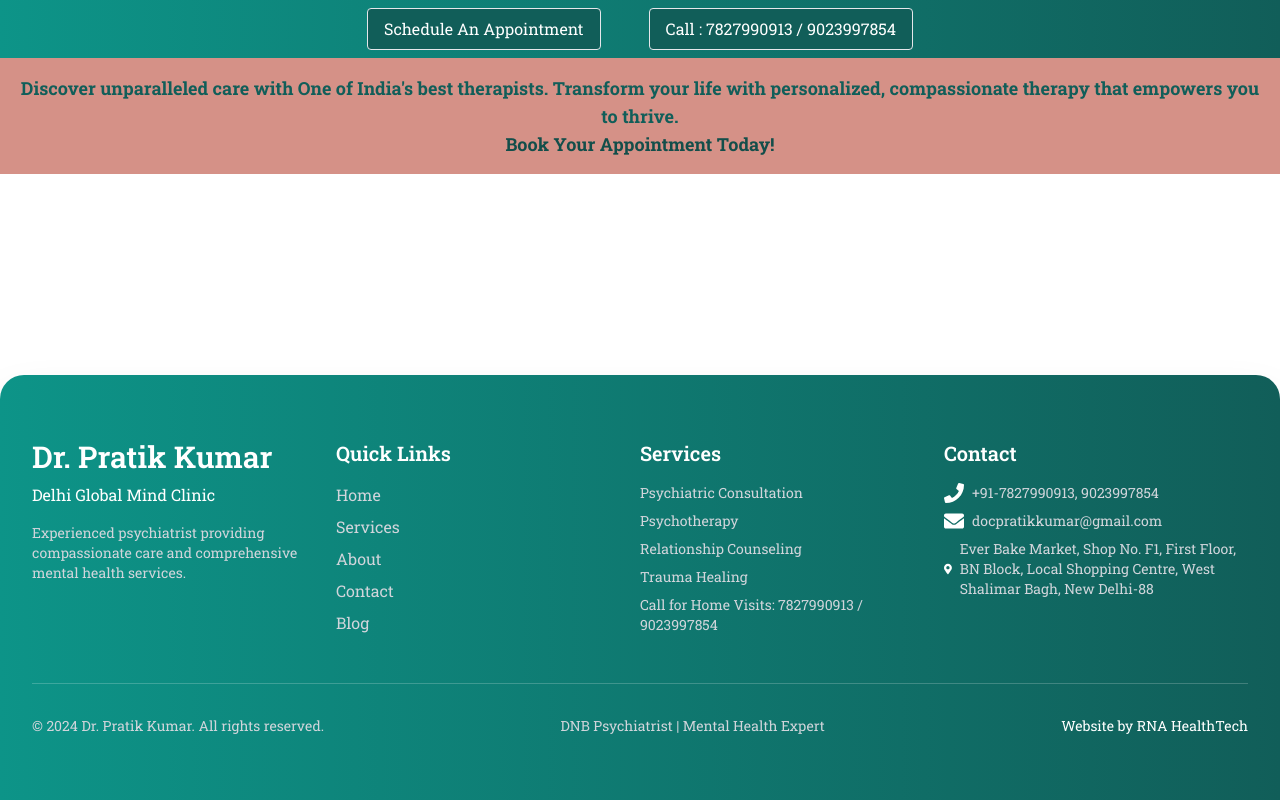
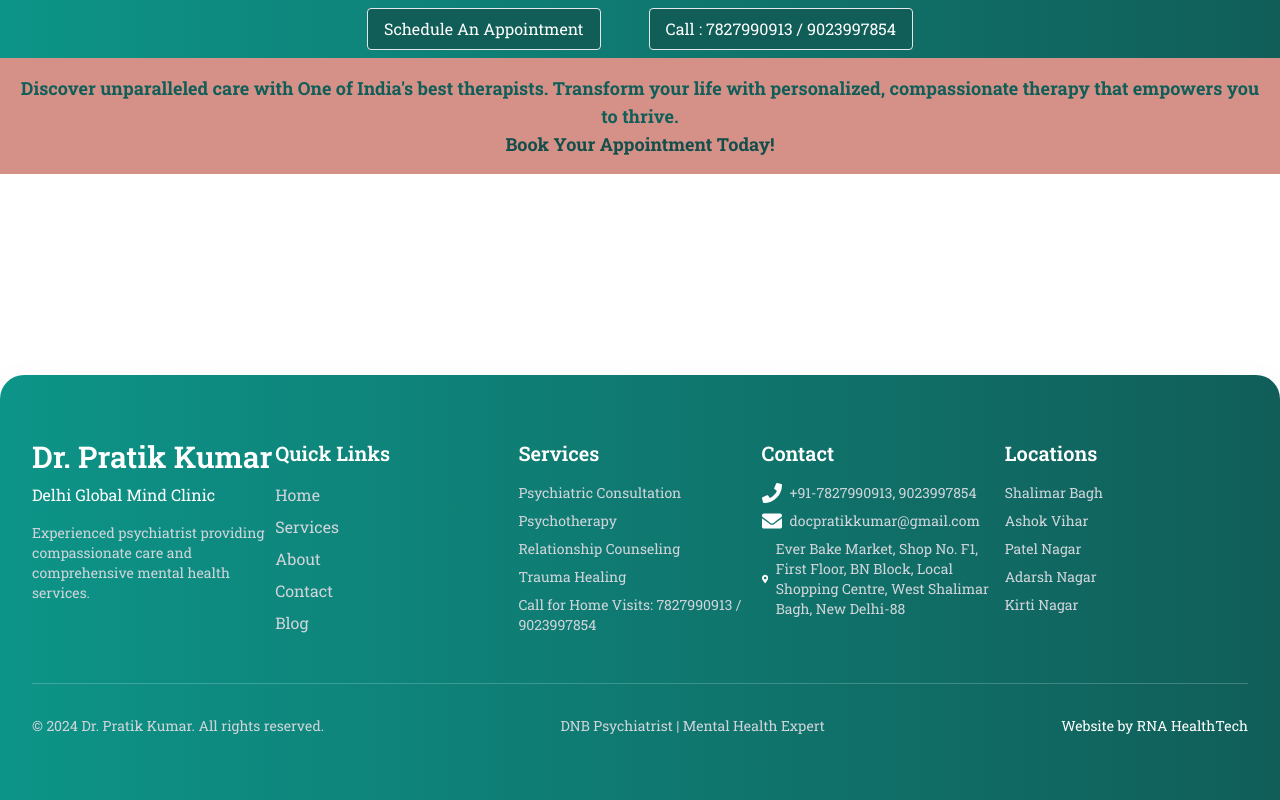
Before and after one commit to RNAHealthTech/delhimentalhealth, a React (Create React App) app: page /services/epilepsy in a window 1280 px wide. Built offline with nearby package versions, Linux system fonts and the light colour scheme; a web font is replaced by a local one.

Commit message:
location

```diff
--- a/src/App.tsx
+++ b/src/App.tsx
@@ -41,6 +41,11 @@
       <Layout>
         <Routes>
           <Route path="/" element={<Home />} />
+          <Route path="/shalimar-bagh" element={<Home />} />
+          <Route path="/ashok-vihar" element={<Home />} />
+          <Route path="/patel-nagar" element={<Home />} />
+          <Route path="/adarsh-nagar" element={<Home />} />
+          <Route path="/kirti-nagar" element={<Home />} />
           <Route path="/about" element={<About />} />
           <Route path="/services" element={<Services />} />
           <Route path="/services/depression-anxiety" element={<DepressionAnxiety />} />
--- a/src/components/Layout/Footer.tsx
+++ b/src/components/Layout/Footer.tsx
@@ -17,14 +17,13 @@
   </Link>
 );
 
-
 const Footer: React.FC = () => {
   return (
     <footer className="bg-gradient-to-l from-teal-800 to-teal-600 text-white rounded-t-3xl shadow-2xl relative overflow-hidden">
       <div className="max-w-7xl mx-auto px-4 sm:px-6 lg:px-8 py-12 sm:py-16">
         <div className="flex flex-col md:flex-row justify-between">
           {/* Column 1: About */}
-          <div className="w-full md:w-1/4 mb-8 md:mb-0">
+          <div className="w-full md:w-1/5 mb-8 md:mb-0">
             <h3 className="text-2xl md:text-3xl font-semibold mb-2">Dr. Pratik Kumar</h3>
             <h4 className="text-md">Delhi Global Mind Clinic</h4>
             <p className="text-sm text-gray-300 mt-4 mb-6 max-w-xs">
@@ -32,10 +31,10 @@
             </p>
           </div>
 
-          {/* Wrapper for Quick Links, Services, and Contact Us */}
-          <div className="w-full md:w-3/4 flex flex-col md:flex-row">
+          {/* Wrapper for Quick Links, Services, Locations, and Contact Us */}
+          <div className="w-full md:w-4/5 flex flex-col md:flex-row">
             {/* Column 2: Quick Links */}
-            <div className="w-full md:w-1/3 mb-8 md:mb-0">
+            <div className="w-full md:w-1/4 mb-8 md:mb-0">
               <h3 className="text-xl font-semibold mb-4">Quick Links</h3>
               <ul className="space-y-2">
                 <li><FooterLink to="/">Home</FooterLink></li>
@@ -47,7 +46,7 @@
             </div>
 
             {/* Column 3: Services */}
-            <div className="w-full md:w-1/3 mb-8 md:mb-0">
+            <div className="w-full md:w-1/4 mb-8 md:mb-0">
               <h3 className="text-xl font-semibold mb-4">Services</h3>
               <ul className="space-y-2 text-sm text-gray-300">
                 <li><FooterLink to="/services/">Psychiatric Consultation</FooterLink></li>
@@ -58,8 +57,10 @@
               </ul>
             </div>
 
+
+
             {/* Column 4: Contact Information */}
-            <div className="w-full md:w-1/3">
+            <div className="w-full md:w-1/4">
               <h3 className="text-xl font-semibold mb-4">Contact</h3>
               <div className="space-y-2">
                 <p className="flex items-center space-x-2">
@@ -76,6 +77,18 @@
                 </p>
               </div>
             </div>
+
+            {/* Column 5: Locations */}
+            <div className="w-full md:w-1/4 mb-8 md:mb-0">
+              <h3 className="text-xl font-semibold mb-4">Locations</h3>
+              <ul className="space-y-2 text-sm text-gray-300">
+                <li><FooterLink to="/shalimar-bagh">Shalimar Bagh</FooterLink></li>
+                <li><FooterLink to="/ashok-vihar">Ashok Vihar</FooterLink></li>
+                <li><FooterLink to="/patel-nagar">Patel Nagar</FooterLink></li>
+                <li><FooterLink to="/adarsh-nagar">Adarsh Nagar</FooterLink></li>
+                <li><FooterLink to="/kirti-nagar">Kirti Nagar</FooterLink></li>
+              </ul>
+            </div>
           </div>
         </div>
 
@@ -85,9 +98,8 @@
             DNB Psychiatrist | Mental Health Expert
           </p>
           <p className='text-sm'>
-          Website by <a href="https://rnahealthtech.com" className="text-white-800 hover:underline">RNA HealthTech</a>
-
-        </p>
+            Website by <a href="https://rnahealthtech.com" className="text-white-800 hover:underline">RNA HealthTech</a>
+          </p>
         </div>
       </div>
     </footer>
@@ -95,3 +107,101 @@
 };
 
 export default Footer;
+
+// import React from 'react';
+// import { Link } from 'react-router-dom';
+// import { FaPhone, FaEnvelope, FaMapMarkerAlt } from 'react-icons/fa';
+
+// const siteMetadata = {
+//   linkedin: "https://www.linkedin.com/in/dr-pratik-kumar",
+//   facebook: "https://www.facebook.com/drpratikkumar",
+//   twitter: "https://twitter.com/drpratikkumar",
+//   phone: "+91-7827990913, 9023997854 ",
+//   email: "docpratikkumar@gmail.com",
+//   address: " Ever Bake Market, Shop No. F1, First Floor, BN Block, Local Shopping Centre, West Shalimar Bagh, New Delhi-88",
+// };
+
+// const FooterLink: React.FC<{ to: string; children: React.ReactNode }> = ({ to, children }) => (
+//   <Link to={to} className="hover:underline transition-all duration-300 text-gray-300 hover:text-white">
+//     {children}
+//   </Link>
+// );
+
+
+// const Footer: React.FC = () => {
+//   return (
+//     <footer className="bg-gradient-to-l from-teal-800 to-teal-600 text-white rounded-t-3xl shadow-2xl relative overflow-hidden">
+//       <div className="max-w-7xl mx-auto px-4 sm:px-6 lg:px-8 py-12 sm:py-16">
+//         <div className="flex flex-col md:flex-row justify-between">
+//           {/* Column 1: About */}
+//           <div className="w-full md:w-1/4 mb-8 md:mb-0">
+//             <h3 className="text-2xl md:text-3xl font-semibold mb-2">Dr. Pratik Kumar</h3>
+//             <h4 className="text-md">Delhi Global Mind Clinic</h4>
+//             <p className="text-sm text-gray-300 mt-4 mb-6 max-w-xs">
+//               Experienced psychiatrist providing compassionate care and comprehensive mental health services.
+//             </p>
+//           </div>
+
+//           {/* Wrapper for Quick Links, Services, and Contact Us */}
+//           <div className="w-full md:w-3/4 flex flex-col md:flex-row">
+//             {/* Column 2: Quick Links */}
+//             <div className="w-full md:w-1/3 mb-8 md:mb-0">
+//               <h3 className="text-xl font-semibold mb-4">Quick Links</h3>
+//               <ul className="space-y-2">
+//                 <li><FooterLink to="/">Home</FooterLink></li>
+//                 <li><FooterLink to="/services">Services</FooterLink></li>
+//                 <li><FooterLink to="/about">About</FooterLink></li>
+//                 <li><FooterLink to="/contact">Contact</FooterLink></li>
+//                 <li><FooterLink to="/blog">Blog</FooterLink></li>
+//               </ul>
+//             </div>
+
+//             {/* Column 3: Services */}
+//             <div className="w-full md:w-1/3 mb-8 md:mb-0">
+//               <h3 className="text-xl font-semibold mb-4">Services</h3>
+//               <ul className="space-y-2 text-sm text-gray-300">
+//                 <li><FooterLink to="/services/">Psychiatric Consultation</FooterLink></li>
+//                 <li><FooterLink to="/services/psychotherapy">Psychotherapy</FooterLink></li>
+//                 <li><FooterLink to="/services/relationship-counseling">Relationship Counseling</FooterLink></li>
+//                 <li><FooterLink to="/services/ocd-ptsd-adhd">Trauma Healing</FooterLink></li>
+//                 <li>Call for Home Visits<FooterLink to="tel:9934035397">: 7827990913 / 9023997854</FooterLink></li>
+//               </ul>
+//             </div>
+
+//             {/* Column 4: Contact Information */}
+//             <div className="w-full md:w-1/3">
+//               <h3 className="text-xl font-semibold mb-4">Contact</h3>
+//               <div className="space-y-2">
+//                 <p className="flex items-center space-x-2">
+//                   <FaPhone className="h-5 w-5" />
+//                   <span className="text-sm text-gray-300">{siteMetadata.phone}</span>
+//                 </p>
+//                 <p className="flex items-center space-x-2">
+//                   <FaEnvelope className="h-5 w-5" />
+//                   <span className="text-sm text-gray-300">{siteMetadata.email}</span>
+//                 </p>
+//                 <p className="flex items-center space-x-2">
+//                   <FaMapMarkerAlt className="h-5 w-5" />
+//                   <span className="text-sm text-gray-300">{siteMetadata.address}</span>
+//                 </p>
+//               </div>
+//             </div>
+//           </div>
+//         </div>
+
+//         <div className="mt-12 pt-8 border-t border-white/20 flex flex-col sm:flex-row justify-between items-center gap-4">
+//           <p className="text-sm text-gray-300">&copy; {new Date().getFullYear()} Dr. Pratik Kumar. All rights reserved.</p>
+//           <p className="text-sm text-gray-300">
+//             DNB Psychiatrist | Mental Health Expert
+//           </p>
+//           <p className='text-sm'>
+//           Website by <a href="https://rnahealthtech.com" className="text-white-800 hover:underline">RNA HealthTech</a>
+
+//         </p>
+//         </div>
+//       </div>
+//     </footer>
+//   );
+// };
+
+// export default Footer;
```
